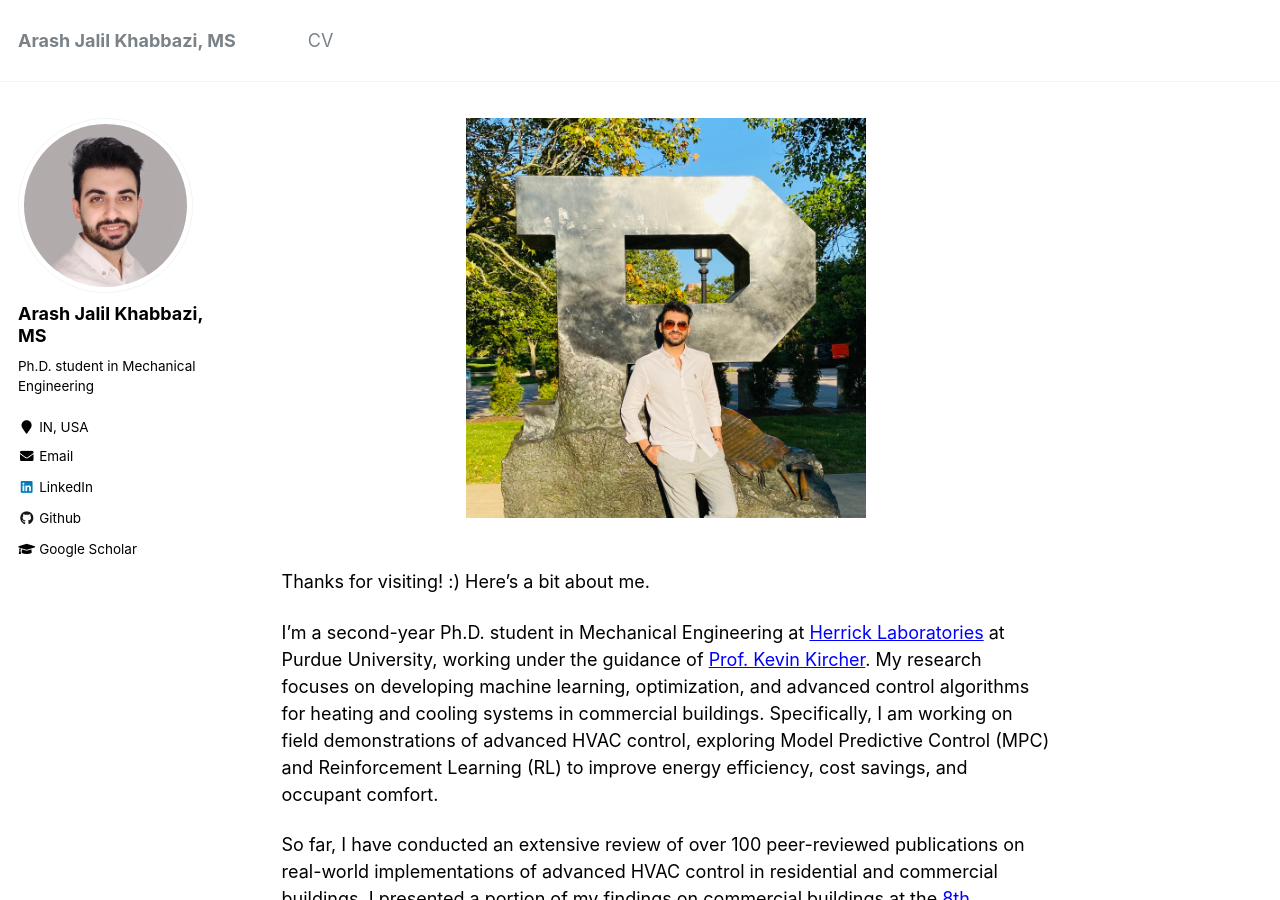
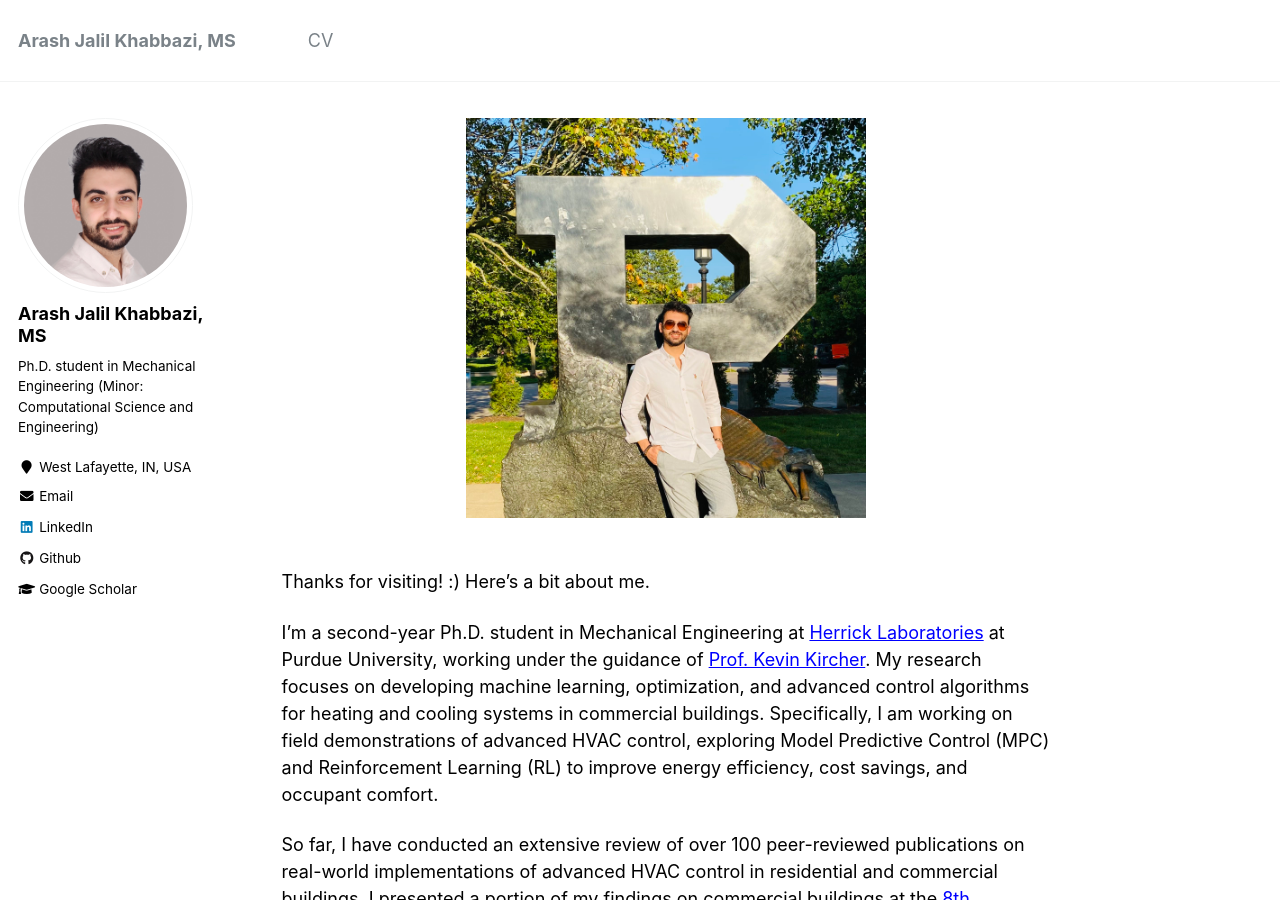
Before and after one commit to arashjkh/arashjkh.github.io, a Jekyll site: the page built from _pages/about.md, in a window 1280 px wide and 900 px high. Built offline with Jekyll 4.4.1, drawn with Linux system fonts in a browser that asks for light colours.

Commit message:
Update _config.yml

```diff
--- a/_config.yml
+++ b/_config.yml
@@ -80,12 +80,12 @@ analytics:
 author:
   name             : "Arash Jalil Khabbazi, MS"
   avatar           : "IMG_4623.jpg"
-  bio              : "Ph.D. student in Mechanical Engineering"
-  location         : "IN, USA"
+  bio              : "Ph.D. student in Mechanical Engineering (Minor: Computational Science and Engineering)"
+  location         : "West Lafayette, IN, USA"
   employer         : #"Purdue University"
   pubmed           :
   googlescholar    : https://scholar.google.com/citations?hl=en&view_op=list_works&gmla=AP6z3OZiab4BUHBahVV7kKVwfZKsUWAzfdPzb2cL93pVa1PI1ZkoD-qtb2rKsBW022rgb6ywzp1hvQMcRKiW3g&user=yIX3RKsAAAAJ
-  email            : arashjkh@gmail.com
+  email            : arashjkh@purdue.edu
   researchgate     :
   uri              :
   bitbucket        :
```
